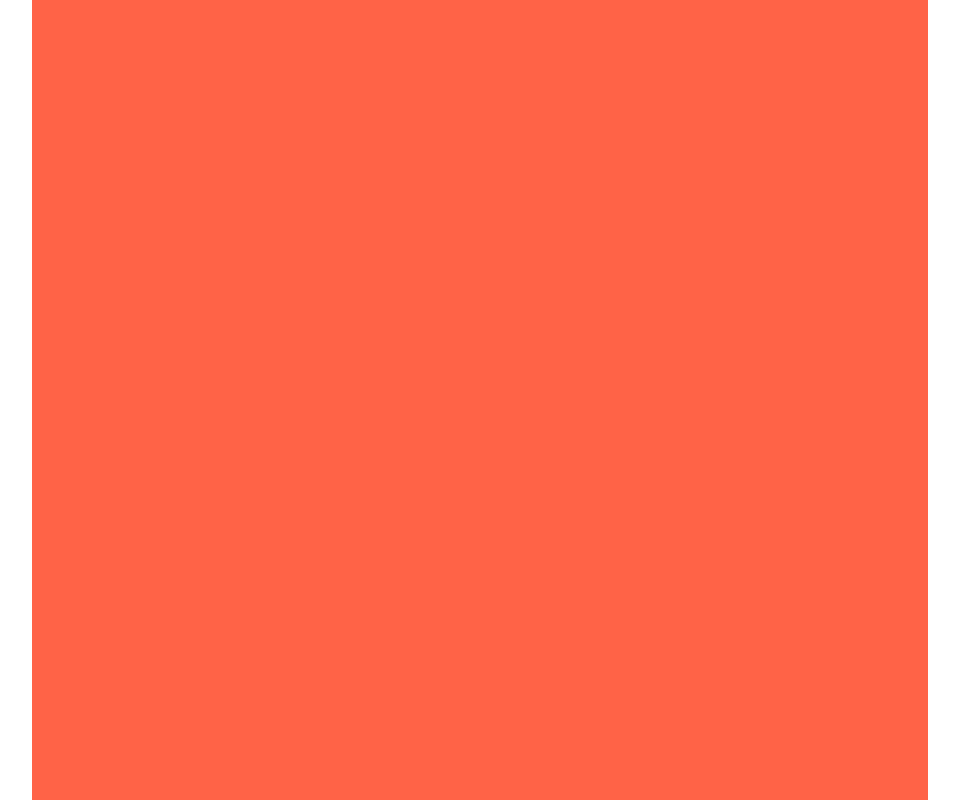
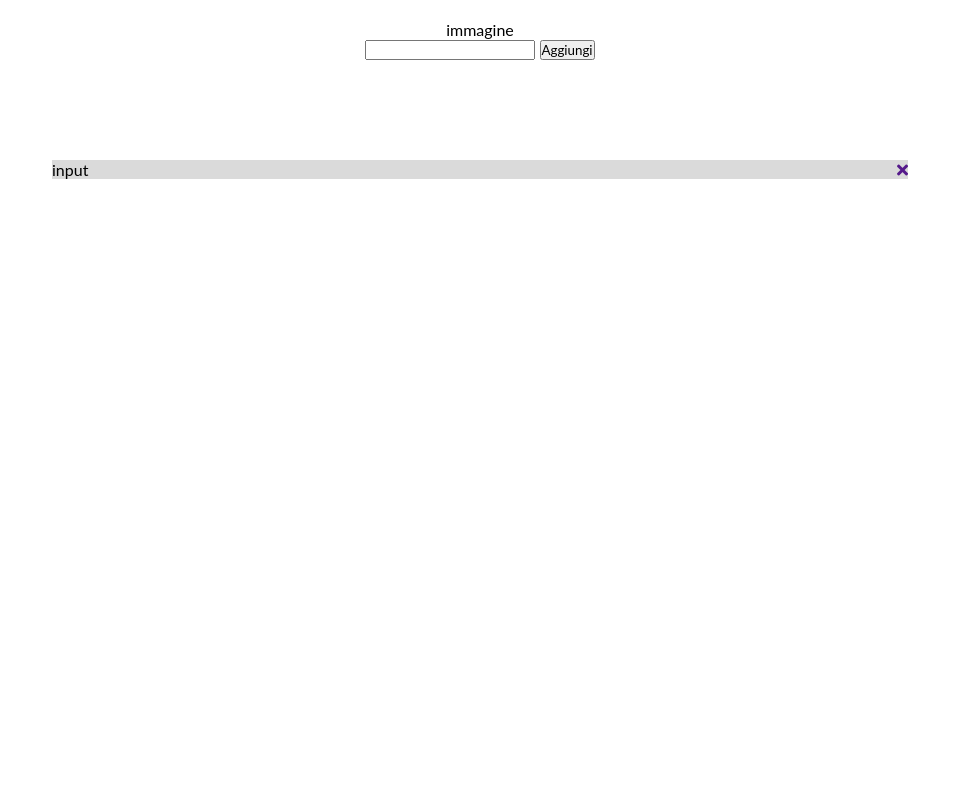
Before and after one commit to isabel-git/vue-todolist, a plain HTML site: page index.html in a window 1280 px wide. Shown: the whole page, without its empty margins (160-1119 px from the left). Drawn offline with nearby package versions, Linux system fonts and the light colour scheme.

Commit message:
struttura

```diff
--- a/css/main.css
+++ b/css/main.css
@@ -5,12 +5,23 @@
     font-family: 'Lato';
 }
 .container {
-    display: flex;
     margin: 0 auto;
+    padding: 20px;
     width: 70%;
     height: 100vh;
+}
+header{
+    text-align: center;
+    margin-bottom: 100px;
+}
+main {
+    width: 100%;
     /* regole di debug */
-    background-color: tomato;
+    background-color: rgb(218, 218, 218);
     /* fine debug */
-
 }
+li{
+    display: flex;
+    justify-content: space-between;
+    list-style: none;
+}
--- a/index.html
+++ b/index.html
@@ -2,6 +2,7 @@
 <html lang="en" dir="ltr">
     <head>
         <meta charset="utf-8">
+        <link rel="stylesheet" href="https://use.fontawesome.com/f9888a3f24.css">
         <!-- <link href="https://fonts.googleapis.com/css?family=Lato" rel="stylesheet"> -->
       <link rel="stylesheet" href="https://cdnjs.cloudflare.com/ajax/libs/font-awesome/5.15.1/css/all.min.css"
             integrity="sha512-+4zCK9k+qNFUR5X+cKL9EIR+ZOhtIloNl9GIKS57V1MyNsYpYcUrUeQc9vNfzsWfV28IaLL3i96P9sdNyeRssA=="
@@ -15,6 +16,32 @@
 
       <div id="app" class="container">
 
+        <!-- inizio header -->
+        <header>
+
+            <div class="logo">immagine</div>
+
+            <div>
+                <input type="text">
+                <button>Aggiungi</button>
+            </div>
+
+        </header>
+        <!-- fine header -->
+
+        <!-- inizio main -->
+        <main>
+            <ul>
+                <li>
+                   <span>input</span>
+                   <a href=""><i class="fa fa-times" aria-hidden="true"></i></a>
+                </li>
+
+            </ul>
+
+        </main>
+        <!-- fine main -->
+
       </div>
 
 
```
